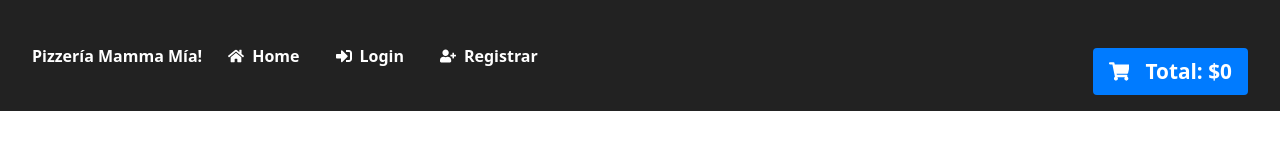
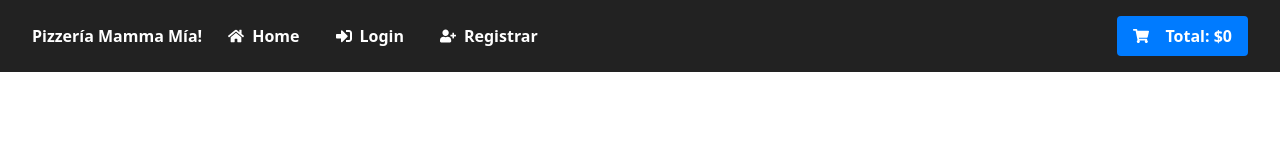
Before and after one commit to tcarmona86/Pizzeria-Mamma-Mia, a React (Vite) app: page / in a window 1280 px wide. Shown: the top 160 px of the page. Built offline with nearby package versions, Linux system fonts and the light colour scheme; no server answers.

Commit message:
limpieza css

```diff
--- a/src/App.css
+++ b/src/App.css
@@ -135,9 +135,7 @@
 }
 
 
-.cart-total {
-  font-weight: bold;
-}
+
 
 .header-banner img {
   width: 100%;
@@ -382,13 +380,7 @@
   color: white;
 }
 
-.cart-total {
-  margin-top: 2rem;
-  text-align: right;
-  font-size: 1.3rem;
-  font-weight: bold;
-  color: #333;
-}
+
 
 .empty-cart {
   text-align: center;
@@ -398,19 +390,6 @@
 }
 
 
-
-.card-pizza {
-  background-color: #fff;
-  border-radius: 12px;
-  box-shadow: 0 0 10px rgba(0, 0, 0, 0.1);
-  padding: 1rem;
-  width: 100%;
-  max-width: 300px;
-  overflow: hidden;
-  display: flex;
-  flex-direction: column;
-  justify-content: space-between;
-}
 
 .pizza-img {
   width: 100%;
@@ -459,14 +438,6 @@
   text-decoration: none;
 }
 
-button {
-  background-color: #4caf50;
-  color: white;
-  padding: 0.5rem 1rem;
-  border: none;
-  border-radius: 6px;
-  cursor: pointer;
-}
 
 .logout-btn {
   background: none;
@@ -477,11 +448,7 @@
   margin-left: 1rem;
 }
 
-.session-status {
-  color: #ccc;
-  font-size: 0.9rem;
-  margin-left: 1rem;
-}
+
 
 .logout-message {
   color: #28a745;
```
